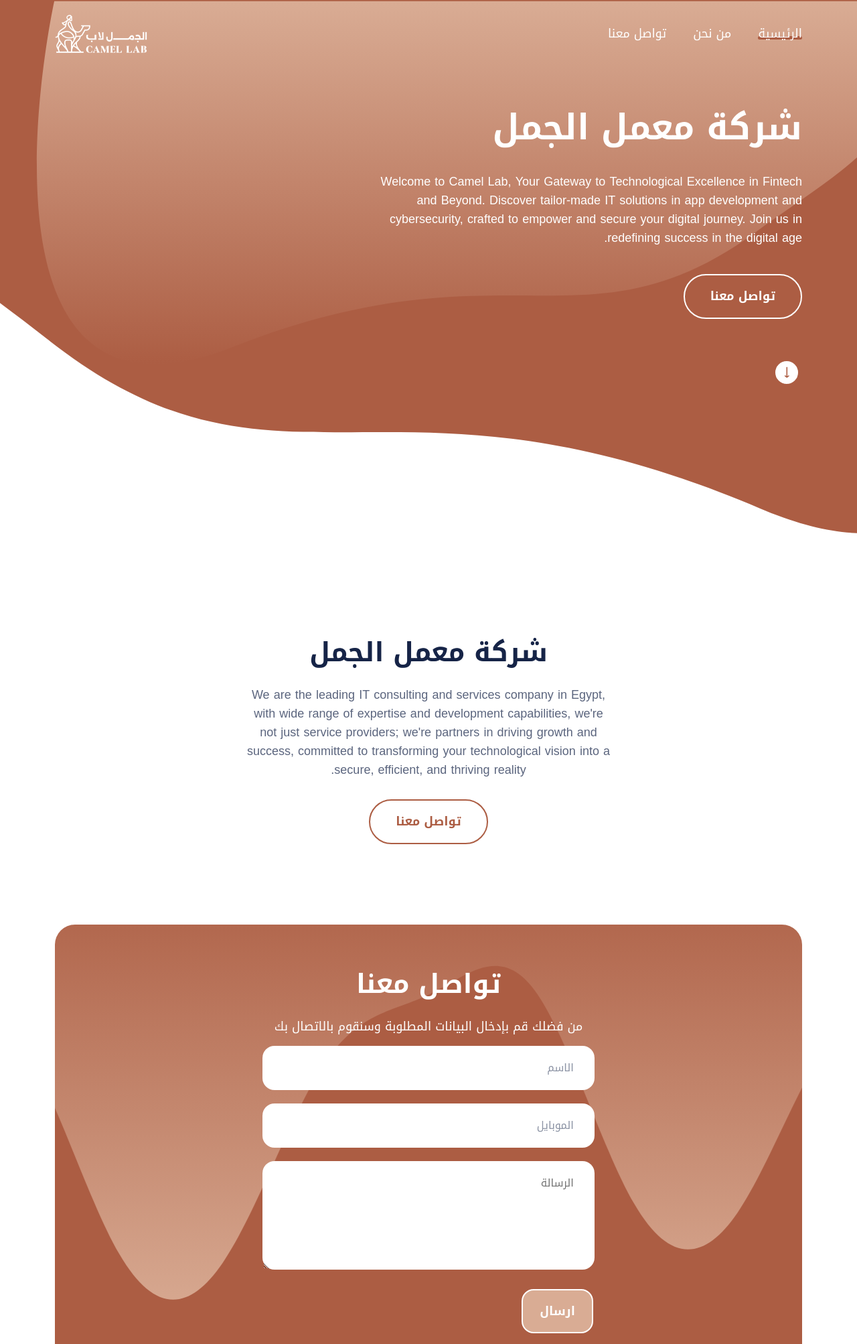
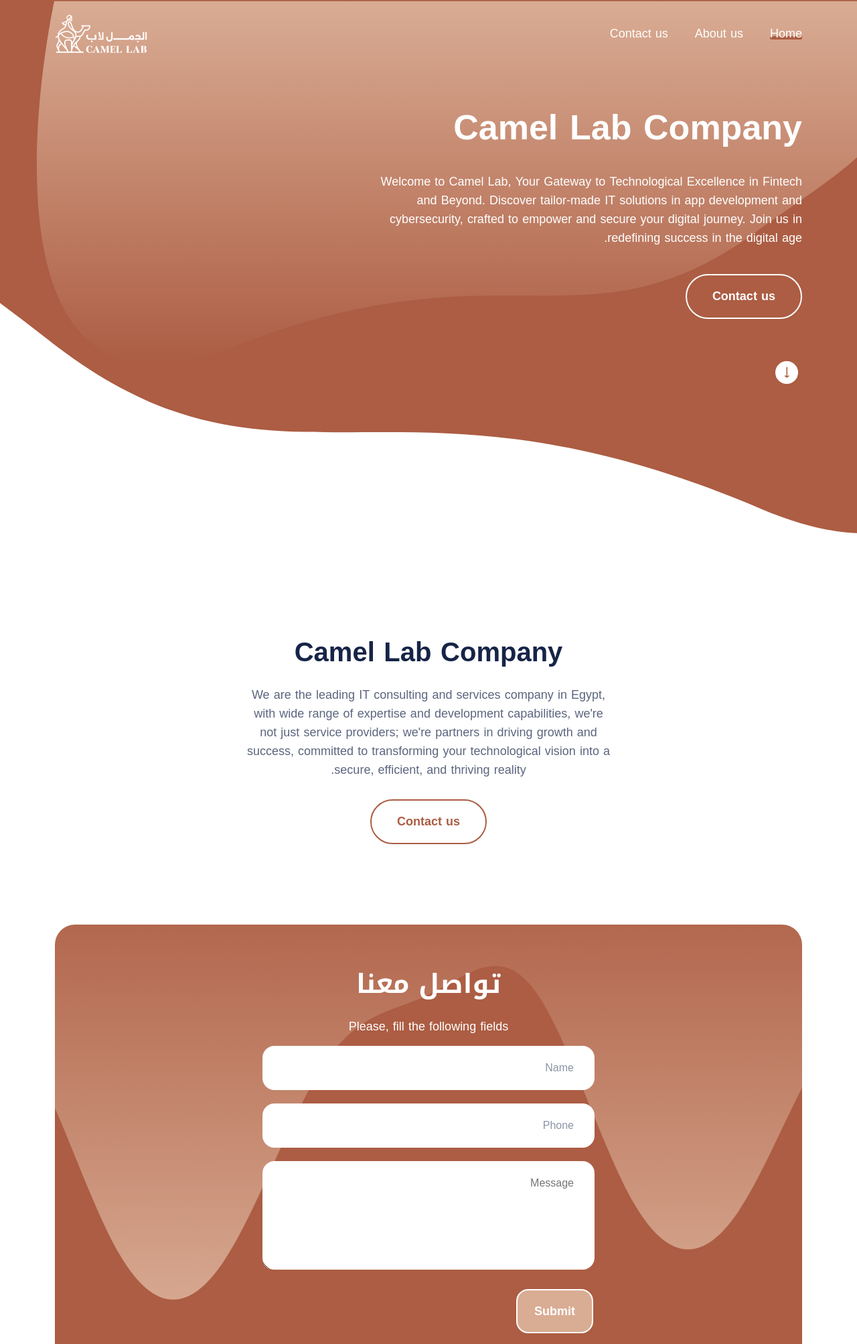
Before and after one commit to Taha-Rehany/camel-lab, a plain HTML site: page index.html in a window 1280 px wide. Shown: the top 2006 px of the page at 67% size. Drawn offline with Linux system fonts and the light colour scheme.

Commit message:
Update index.html

```diff
--- a/index.html
+++ b/index.html
@@ -81,15 +81,15 @@
 									<ul id="nav" class="navbar-nav ms-auto">
 										<li class="nav-item">
 											<a class="page-scroll active" href="#home">
-												الرئيسية
+												Home
 											</a>
 										</li>
 										<li class="nav-item">
-											<a class="page-scroll" href="#about">من نحن</a>
+											<a class="page-scroll" href="#about">About us</a>
 										</li>
 										<li class="nav-item">
 											<a class="page-scroll" href="#contact">
-												تواصل معنا
+												Contact us
 											</a>
 										</li>
 									</ul>
@@ -117,7 +117,7 @@
 					<div class="col-lg-7">
 						<div class="hero-content">
 							<h1 class="wow fadeInUp" data-wow-delay=".4s">
-								شركة معمل الجمل
+								Camel Lab Company
 							</h1>
 							<p class="wow fadeInUp" data-wow-delay=".6s">
 
@@ -128,7 +128,7 @@ Welcome to Camel Lab, Your Gateway to Technological Excellence in Fintech and Be
 								class="main-btn border-btn btn-hover wow fadeInUp"
 								data-wow-delay=".6s"
 							>
-								تواصل معنا
+								Contact us
 							</a>
 							<a href="#about" class="scroll-bottom">
 								<i class="lni lni-arrow-down"></i
@@ -153,7 +153,7 @@ Welcome to Camel Lab, Your Gateway to Technological Excellence in Fintech and Be
 						<div class="about-content text-center">
 							<div class="section-title text-center mb-30">
 								<h2 class="mb-25 wow fadeInUp" data-wow-delay=".2s">
-									شركة معمل الجمل
+									Camel Lab Company
 								</h2>
 								<p class="wow fadeInUp" data-wow-delay=".4s">
 									We are the leading IT consulting and services company in Egypt, with wide range of expertise and development capabilities, we're not just service providers; we're partners in driving growth and success, committed to transforming your technological vision into a secure, efficient, and thriving reality.
@@ -164,7 +164,7 @@ Welcome to Camel Lab, Your Gateway to Technological Excellence in Fintech and Be
 								class="main-btn btn-hover border-btn wow fadeInUp"
 								data-wow-delay=".6s"
 							>
-								تواصل معنا
+								Contact us
 							</a>
 						</div>
 					</div>
@@ -180,7 +180,7 @@ Welcome to Camel Lab, Your Gateway to Technological Excellence in Fintech and Be
 					<div class="section-title text-center mb-15">
 						<h2 class="text-white mb-25">تواصل معنا</h2>
 						<p class="text-white pr-5">
-							من فضلك قم بإدخال البيانات المطلوبة وسنقوم بالاتصال بك
+							Please, fill the following fields
 						</p>
 					</div>
 
@@ -191,23 +191,23 @@ Welcome to Camel Lab, Your Gateway to Technological Excellence in Fintech and Be
 									type="name"
 									name="name"
 									id="name"
-									placeholder="الاسم"
+									placeholder="Name"
 								/>
 								<input
 									type="phone"
 									name="subs-phone"
 									id="subs-phone"
-									placeholder="الموبايل"
+									placeholder="Phone"
 								/>
 								<textarea
 									type="message"
 									name="subs-message"
 									id="subs-message"
-									placeholder="الرسالة"
+									placeholder="Message"
 									rows="5"
 								></textarea>
 								<button type="submit" class="main-btn btn-hover">
-									ارسال
+									Submit
 								</button>
 							</form>
 						</div>
```
